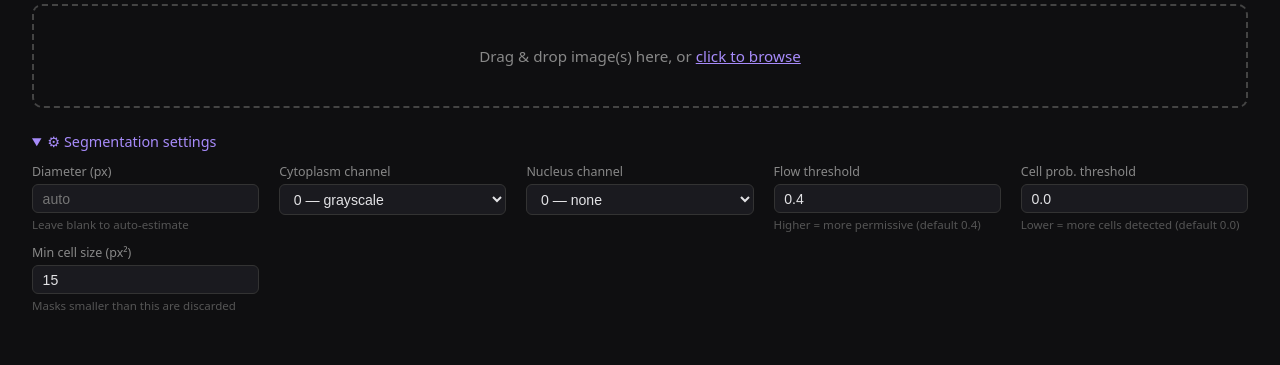
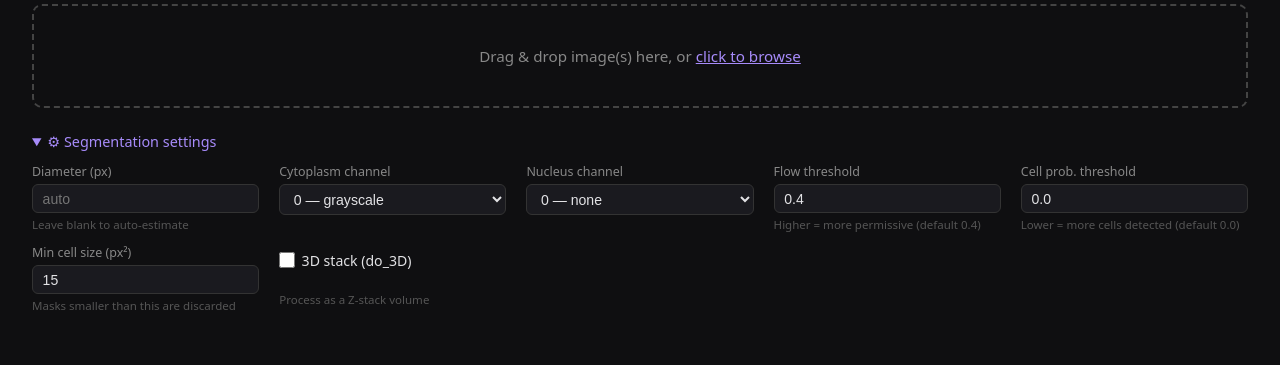
Before and after one commit to mrariden/tiny_cp_client, a Flask app: page / in a window 1280 px wide, after a click that opens the changed part. Shown: the part 83-448 px from the top of the page. Run offline with Flask 3, Linux system fonts and the light colour scheme; data that the repository does not hold is empty.

Commit message:
Add 3D stack support with anisotropy setting
Adds do_3D and anisotropy fields to SegmentationSettings, routes them
through the job settings dict, and passes them to MODEL.eval() along
with z_axis/channel_axis. Worker uses io.imread_3D vs io.imread_2D
based on the flag. UI adds a 3D checkbox that reveals the anisotropy
input when enabled.

Co-Authored-By: Claude Sonnet 4.6 <noreply@anthropic.com>

```diff
--- a/app.py
+++ b/app.py
@@ -8,8 +8,11 @@ from config import UPLOAD_DIR
 from schema import SegmentationSettings
 from worker import jobs, jobs_lock, work_q
 
+from cellpose import io
+
+
 app = Flask(__name__)
-
+io.logger_setup()
 
 @app.get("/")
 def index():
@@ -40,6 +43,8 @@ def upload():
         "flow_threshold":     s.flow_threshold,
         "cellprob_threshold": s.cellprob_threshold,
         "min_size":           s.min_size,
+        "do_3d":              s.do_3d,
+        "anisotropy":         s.anisotropy,
     }
 
     with jobs_lock:
--- a/templates/index.html
+++ b/templates/index.html
@@ -35,6 +35,9 @@
   }
   .field input:focus, .field select:focus { border-color: #a78bfa; }
   .field .hint { font-size: .72rem; color: #555; }
+  .field-check { flex-direction: row; align-items: center; gap: .5rem; flex-wrap: wrap; }
+  .field-check label { display: flex; align-items: center; gap: .4rem; font-size: .88rem; color: #e2e2e5; cursor: pointer; }
+  .field-check input[type=checkbox] { width: 1rem; height: 1rem; accent-color: #a78bfa; cursor: pointer; }
 </style>
 </head>
 <body>
@@ -84,6 +87,15 @@
       <input id="s-minsize" type="number" step="1" value="15" min="0">
       <span class="hint">Masks smaller than this are discarded</span>
     </div>
+    <div class="field field-check">
+      <label><input type="checkbox" id="s-3d"> 3D stack (do_3D)</label>
+      <span class="hint">Process as a Z-stack volume</span>
+    </div>
+    <div class="field" id="f-anisotropy" style="display:none">
+      <label for="s-aniso">Anisotropy (Z/XY ratio)</label>
+      <input id="s-aniso" type="number" step="0.1" min="0.1" placeholder="1.0">
+      <span class="hint">Z-step size ÷ XY pixel size</span>
+    </div>
   </div>
 </details>
 <div id="msg"></div>
@@ -102,7 +114,12 @@ drop.addEventListener('dragleave', () => drop.classList.remove('over'));
 drop.addEventListener('drop', e => { e.preventDefault(); drop.classList.remove('over'); uploadFiles(e.dataTransfer.files); });
 fileInput.addEventListener('change', () => uploadFiles(fileInput.files));
 
+document.getElementById('s-3d').addEventListener('change', function () {
+  document.getElementById('f-anisotropy').style.display = this.checked ? '' : 'none';
+});
+
 function getSettings() {
+  const is3d = document.getElementById('s-3d').checked;
   return {
     diameter:           document.getElementById('s-diameter').value.trim(),
     channel_cyto:      document.getElementById('s-chan-cyto').value,
@@ -110,6 +127,8 @@ function getSettings() {
     flow_threshold:    document.getElementById('s-flow').value,
     cellprob_threshold: document.getElementById('s-cellprob').value,
     min_size:          document.getElementById('s-minsize').value,
+    do_3d:             is3d ? '1' : '',
+    anisotropy:        is3d ? document.getElementById('s-aniso').value.trim() : '',
   };
 }
 
```
Also changed, not shown: schema.py (+9 -0 lines), worker.py (+11 -2 lines).
